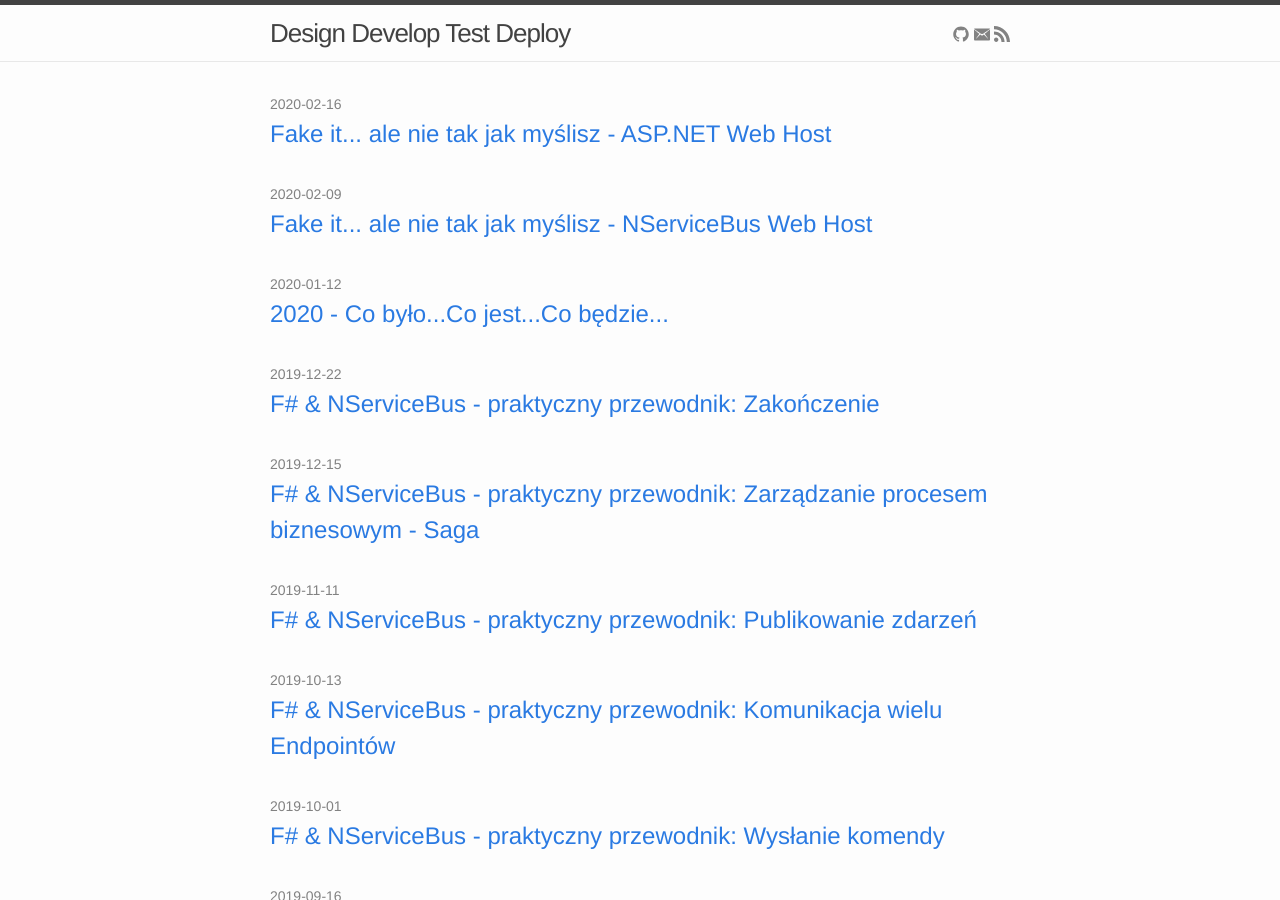
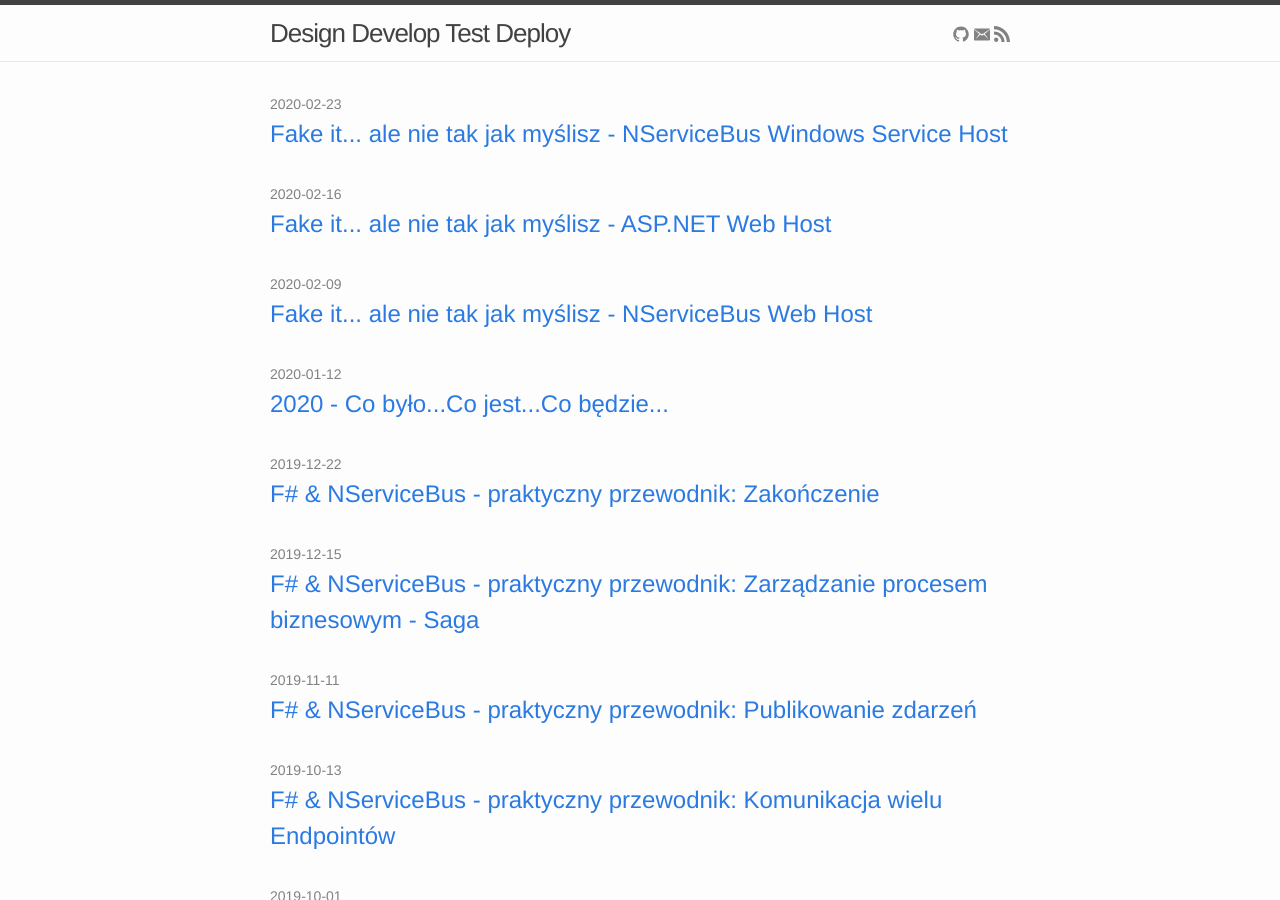
Before and after one commit to mikedevbo/mikedevbo.github.io, a Jekyll site: the page built from index.md, in a window 1280 px wide and 900 px high. Built offline with Jekyll 4.4.1, drawn with Linux system fonts in a browser that asks for light colours; part of the change alters nothing that is shown.

Commit message:
1. add article 2. fix code calling local function

```diff
--- a/_posts/2020-02-09-fake-build-nsb-web-host.md
+++ b/_posts/2020-02-09-fake-build-nsb-web-host.md
@@ -8,7 +8,8 @@ Posty z tej serii:
 
 * [Fake it... ale nie tak jak myślisz - NServiceBus Web Host][17]
 * [Fake it... ale nie tak jak myślisz - ASP.NET Web Host][18]
-* Fake it... ale nie tak jak myślisz - NServiceBus Windows Service Host
+* [Fake it... ale nie tak jak myślisz - NServiceBus Windows Service Host][19]
+* Fake it... ale nie tak jak myślisz - Build - Run Unit tests - Publish
 
 Jakie jest twoje pierwsze skojarzenie z frazę ***Fake it*** w kontekście wytwarzania oprogramowania? U mnie jest to**/**było Fakeowanie zależności w celu [jednostkowego przetestowania][1] konkretnego kawałka funkcjonalności. Przykłady zależności? Warstwa dostępu do bazy danych, zależność do zewnętrznego serwisu lub do systemu plików. W skrócie, każda zależność do zasobu, który trzeba przygotować przed uruchomieniem testu. Fakeując taki zasób, symulujemy jego istnienie, wykorzystując do tego pamięć operacyjną maszyny na której uruchamiany jest test. Z takim podejściem związana jest [cała filozofia][2], która definiuje pojęcia, nazwy, sposób zastosowania, itd. W wersji uproszczonej, chodzi o możliwość jednostkowego testowania logiki biznesowej w oderwaniu od zewnętrznych zależności. A czy istnieją biblioteki, wspomagające w realizacji takiego podejścia? Tak? A jakie? A proszę bardzo:
 
@@ -180,7 +181,7 @@ Target.create "Stop Endpoint" (fun _ ->
     let offline = sprintf @"%s/%s" ftpEndpointPath ftpOfflineHtm
     let online = sprintf @"%s/%s" ftpEndpointPath ftpOnlineHtm
 
-    let getEndpointState =
+    let getEndpointState () =
         let isDirectoryEmpty = makeFtpAction (fun ftp -> ftp.EnumerateRemoteFiles(ftpEndpointPath, null, EnumerationOptions.None) |> Seq.isEmpty)
         match isDirectoryEmpty with
         | true -> NotExists
@@ -190,7 +191,7 @@ Target.create "Stop Endpoint" (fun _ ->
             | true -> Stopped
             | false -> Running
 
-    let stopEndpoint =
+    let stopEndpoint () =
         makeFtpAction (fun ftp -> ftp.MoveFile(offline, online))
         try
             Trace.trace ("-> Call URL " + endpointUrl)
@@ -209,7 +210,7 @@ Target.create "Stop Endpoint" (fun _ ->
     | Stopped -> Trace.trace (sprintf "-> Endpoint %s is already stopped." ftpEndpointPath)
     | Running ->
         Trace.trace ("-> Stop Endpoint " + ftpEndpointPath)
-        stopEndpoint
+        stopEndpoint ()
         Trace.trace (sprintf "-> Endpoint %s stopped successfully." ftpEndpointPath)
 )
 {% endhighlight %}
@@ -369,3 +370,4 @@ W następnym artykule przejdziemy przez funkcjonalność wdrażania aplikacji we
 [16]: https://www.nuget.org/ "Nuget"
 [17]: {{ site.url }}{% link _posts/2020-02-09-fake-build-nsb-web-host.md %}
 [18]: {{ site.url }}{% link _posts/2020-02-16-fake-build-web-host.md %}
+[19]: {{ site.url }}{% link _posts/2020-02-23-fake-build-nsb-ws-host.md %}
--- a/_posts/2020-02-16-fake-build-web-host.md
+++ b/_posts/2020-02-16-fake-build-web-host.md
@@ -8,7 +8,8 @@ Posty z tej serii:
 
 * [Fake it... ale nie tak jak myślisz - NServiceBus Web Host][5]
 * [Fake it... ale nie tak jak myślisz - ASP.NET Web Host][9]
-* Fake it... ale nie tak jak myślisz - NServiceBus Windows Service Host
+* [Fake it... ale nie tak jak myślisz - NServiceBus Windows Service Host][10]
+* Fake it... ale nie tak jak myślisz - Build - Run Unit tests - Publish
 
 W poprzednim artykule przeszliśmy przez funkcjonalność wdrażania aplikacji webowej, której jedynym zadaniem jest hostowanie **Endpointa NServiceBus**. W kontekście [Systemu komentarzy na blogu][1] wdrażany **Endpoint** jest właścicielem komponentu przetwarzającego dodane komentarze. System posiada też drugi komponent, który przyjmuje komentarze od użytkowników, a następnie wysyła je do wcześniej wspomnianego **Endpointa**. Komponent ten hostowany jest w osobnej aplikacji webowej napisanej we frameworku [ASP.NET][2] w połączeniu z frameworkiem [NancyFx][3]. Dodanie komentarza odbywa się poprzez obsługę żądania **HTTP**. **ASP.NET** przyjmuje żądanie, przekierowuje je do modułu **NancyFx**, który wysyła **Message** do **Endpointa** zawierającego obsługę komentarza.
 
@@ -153,3 +154,4 @@ To tyle, jeśli chodzi o funkcjonalność wdrażania aplikacji webowej obsługuj
 [7]: https://github.com/mikedevbo/blog-comments/tree/master/src/Deployment "BlogComments Deployment"
 [8]: https://docs.microsoft.com/en-us/dotnet/fsharp/tutorials/fsharp-interactive/ "FSharp Interactive"
 [9]: {{ site.url }}{% link _posts/2020-02-16-fake-build-web-host.md %}
+[10]: {{ site.url }}{% link _posts/2020-02-23-fake-build-nsb-ws-host.md %}
--- /dev/null
+++ b/_posts/2020-02-23-fake-build-nsb-ws-host.md
@@ -0,0 +1,144 @@
+---
+layout: post
+title:  "Fake it... ale nie tak jak myślisz - NServiceBus Windows Service Host"
+date:   2020-02-23
+---
+
+Posty z tej serii:
+
+* [Fake it... ale nie tak jak myślisz - NServiceBus Web Host][1]
+* [Fake it... ale nie tak jak myślisz - ASP.NET Web Host][7]
+* [Fake it... ale nie tak jak myślisz - NServiceBus Windows Service Host][8]
+* Fake it... ale nie tak jak myślisz - Build - Run Unit tests - Publish
+
+Po [przeniesieniu na Web Hosting ][1] komponentu odpowiedzialnego za przetwarzanie komentarzy, zastanawiałem się co zrobić z funkcjonalnością wdrażania **Endpointa NServiceBus** jako **Windows Service**. Rozważałem trzy opcje:
+
+1. Usunięcie kodu
+2. Zostawienie kodu tak, jak jest - wdrażanie za pomocą **PowerShella**
+3. Przepisanie kodu używając narzędzia [Fake][2]
+
+Wybrałem ostatni scenariusz z trzech powodów:
+
+1. Zobaczyć, że się da
+2. Poćwiczyć kodowanie w **F#**
+3. Zostawić tę opcję jako awaryjną, w razie gdyby wystąpił problem z Web Hostingiem
+
+Przejdźmy więc przez funkcjonalność, zaczynając od sekcji **Design**.
+
+### Design
+
+Strategia wdrażania pozostała taka sama jak poprzednio - **Blue-Green Deployment**. Po szczegóły zapraszam Cię do [jednego z moich poprzednich artykułów][3]. Schemat wdrożenia dla wersji **Blue** zawiera kroki:
+
+1. Usuń aktualne artefakty z zasobu, z których czyta usługa Windows dla wersji **Blue**
+2. Skopiuj artefakty z nową wersją do zasobu, z których czyta usługa Windows dla wersji **Blue**
+3. Zatrzymaj usługę Windows z wersją **Green**
+4. Wystartuj usługę Windows z wersją **Blue**:
+    * Jeśli jest to pierwsze wdrożenie, utwórz usługę Windows dla wersji **Blue**
+
+Schemat wdrożenia dla wersji **Green** jest taki sam. Zmieniają się tylko wartości - tam gdzie jest **Blue** będzie **Green**. Tam, gdzie jest **Green** będzie **Blue**.
+
+Inną strategią, zastosowaną przy wdrażaniu [Endpointa NServiceBus jako Web Host][1], może być użycie opcji backupu. W takim przypadku wystarczy tylko jedna usługa Windows, która jest zatrzymywana na czas wdrożenia, a następnie uruchamiana w ostatnim kroku procesu.
+
+W obydwu strategiach korzystamy z właściwości **Message-Queuing**, dzięki której zatrzymanie usługi Windows nie blokuje użytkownika przed dodawaniem komentarzy w trakcie trwania wdrożenia.
+
+### Develop
+
+Przejdźmy teraz przez implementację zgodną z procesem opisanym w sekcji **Design** kodując program np. w pliku **host_ws_deploy.fsx**:
+
+{% highlight fsharp %}
+// Targets
+Target.create "Deploy Endpoint" (fun _ ->
+    let deployEndpointPath = retrieveParam deployEndpointPathParamName
+    let buildArtifactsPath = retrieveParam buildArtifactsPathParamName
+    let settingsPath = retrieveParam settingsPathParamName
+    let previousWindowsServiceName = retrieveParam previousWindowsServiceNameParamName
+    let newWindowsServiceName = retrieveParam newWindowsServiceNameParamName
+    let newWindowsServiceBinPath = retrieveParam newWindowsServiceBinPathParamName
+    let newWindowsServiceDescription = retrieveParam newWindowsServiceDescriptionParamName
+
+    Trace.trace ("-> Endpoint " + deployEndpointPath)
+
+    Trace.trace ("-> Clean " + deployEndpointPath)
+    Shell.cleanDir deployEndpointPath
+
+    Trace.trace ("-> Copy " + buildArtifactsPath)
+    Shell.copyDir deployEndpointPath buildArtifactsPath FileFilter.allFiles
+
+    Trace.trace ("-> Copy " + settingsPath)
+    Shell.copyDir deployEndpointPath settingsPath FileFilter.allFiles
+
+    Trace.trace ("-> Stop Windows Service " + previousWindowsServiceName)
+    try
+        let sc = new ServiceController(previousWindowsServiceName);
+        if sc.CanStop then sc.Stop()
+    with
+    | :? System.InvalidOperationException as ex ->
+        Trace.trace ("-> Windows Service " + previousWindowsServiceName + "doesn't exist.")
+        Trace.trace ex.Message
+
+    Trace.trace ("-> Create and start Windows Service " + newWindowsServiceName)
+    let sc = new ServiceController(newWindowsServiceName);
+    try
+        if sc.Status = ServiceControllerStatus.Stopped
+        then
+            Trace.trace ("-> Start Windows Service " + newWindowsServiceName)
+            sc.Start()
+    with
+    | :? System.InvalidOperationException as ex ->
+        Trace.trace ex.Message
+        Trace.trace ("-> Create Windows Service " + newWindowsServiceName)
+        CreateProcess.fromRawCommandLine "sc.exe" (sprintf "create %s start= demand binpath= %s " newWindowsServiceName newWindowsServiceBinPath)
+        |> Proc.run
+        |> ignore
+
+        CreateProcess.fromRawCommandLine "sc.exe" (sprintf "description %s \"%s\" " newWindowsServiceName newWindowsServiceDescription)
+        |> Proc.run
+        |> ignore
+
+        CreateProcess.fromRawCommandLine "sc.exe" (sprintf "failure %s reset= 3600 actions= restart/5000/restart/10000/restart/60000" newWindowsServiceName)
+        |> Proc.run
+        |> ignore
+
+        Trace.trace ("-> Start Windows Service " + newWindowsServiceName)
+        sc.Start()
+
+    Trace.trace (sprintf "-> Endpoint %s deployed successfully." deployEndpointPath)
+)
+
+// start build
+Target.runOrDefaultWithArguments "Deploy Endpoint"
+{% endhighlight %}
+
+W powyższym kodzie pominąłem elementy opisane w poprzednich częściach tej serii. Całość implementacji możesz zobaczyć na moim [GitHubie][4].
+
+Interpretację poszczególnych fragmentów pozostawiam Ci jako ćwiczenie z analizy kodu. Nowym elementem niewystępującym w poprzednich artykułach tej serii, jest funkcjonalność uruchamiania zewnętrznych programów. W tym przypadku jest to program **sc.exe**, dzięki któremu możemy tworzyć usługi Windows. **Fake** udostępnia funkcję o nazwie `fromRawCommandLine` wchodzącą w skład modułu `CreateProcess`, która umożliwia zdefiniowanie programu do uruchomienia. Funkcja `run` z modułu `Proc` uruchamia zdefiniowany program.
+
+### Test & Deploy
+
+Uniwersalność kodu pozwala na przeprowadzanie wdrożeń na różne środowiska. Decydują o tym parametry wejściowe skryptu **FAKEa**. Tak, jak poprzednio, wdrożenie realizujemy za pomocą skryptów **PowerShell** - osobny **ps1** na każde środowisko:
+
+{% highlight powershell %}
+# fake build parameters
+$deployEndpointPath = "deployEndpointPath=[path_to_windows_service_share]"
+$buildArtifactsPath = "buildArtifactsPath=[path_to_artifacts]"
+$settingsPath = "settingsPath=[path_to_settings]"
+#idt.
+
+#execute script
+fake run host_ws_deploy.fsx -e $deployEndpointPath -e $buildArtifactsPath -e $settingsPath itd.
+{% endhighlight %}
+
+W tym krótkim artykule przeszliśmy przez możliwość wdrażania artefaktów jako **Windows Service**. Do tej pory zakładaliśmy, że artefakty istnieją, ale same z siebie nie powstaną :) W ostatniej części tej serii pokażę Ci, w jaki sposób można użyć **FAKEa** do pobrania kodu z repozytorium [Git][5], jego kompilacji, uruchomienia testów jednostkowych, a także przygotowania artefaktów do wdrożenia za pomocą komendy [dotnet publish][6].
+
+{{ site.mark_post_as_end }}
+
+### {{ site.comments }}
+
+[1]: {{ site.url }}{% link _posts/2020-02-09-fake-build-nsb-web-host.md %}
+[2]: https://fake.build/ "FAKE Build"
+[3]: {{ site.url }}{% link _posts/2018-08-19-blog_comments_IV_Deploy.md %}
+[4]: https://github.com/mikedevbo/blog-comments/tree/master/src/Deployment "BlogComments Deployment"
+[5]: https://git-scm.com/ "Git"
+[6]: https://docs.microsoft.com/en-us/dotnet/core/tools/dotnet-publish?tabs=netcore21 "dotnet publish"
+[7]: {{ site.url }}{% link _posts/2020-02-16-fake-build-web-host.md %}
+[8]: {{ site.url }}{% link _posts/2020-02-23-fake-build-nsb-ws-host.md %}
```
